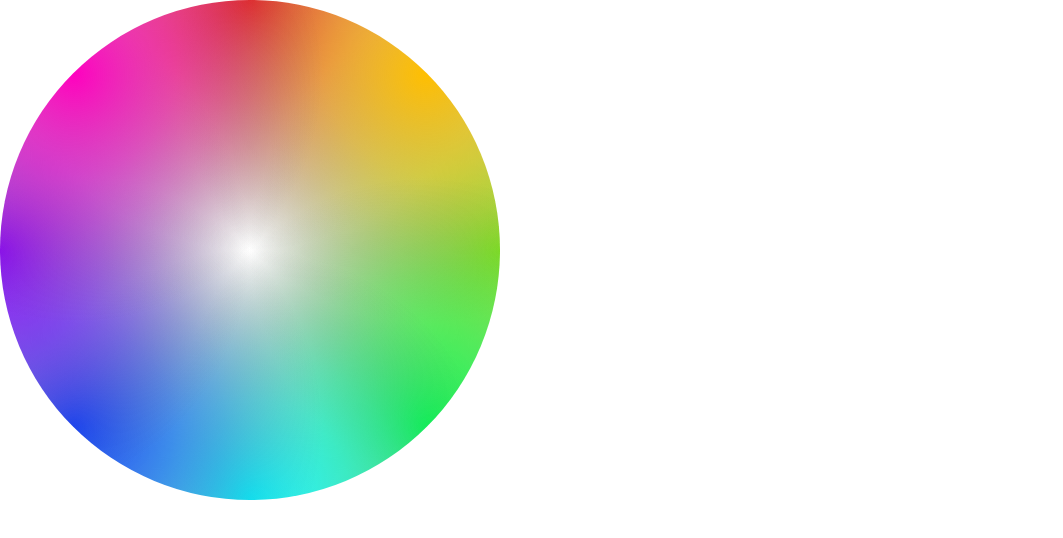
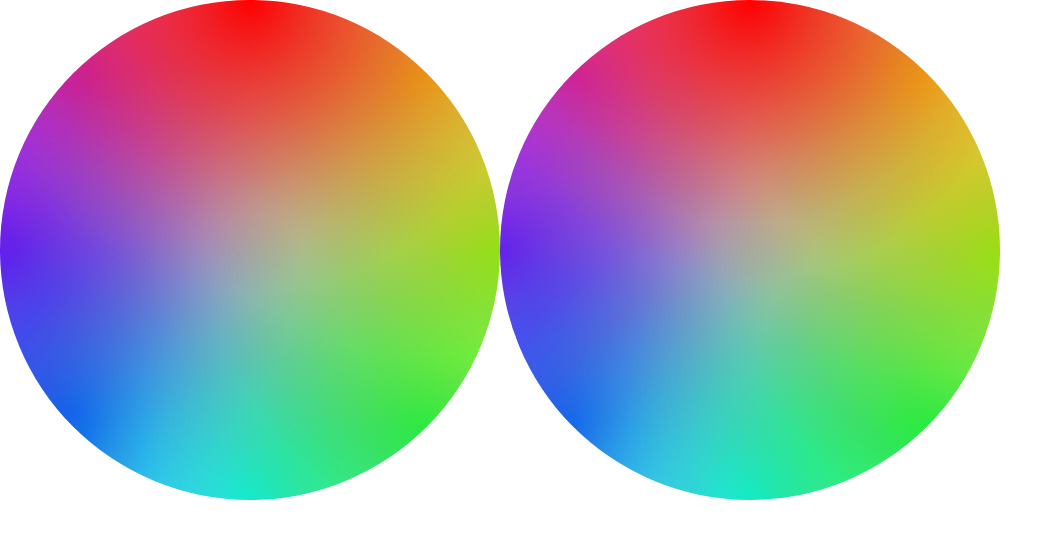
Before and after one commit to proamateurr/color-picker-project, a plain HTML site: page index.html in a window 1280 px wide. Shown: the whole page, without its empty margins (0-1063 px from the left). Drawn offline with Linux system fonts and the light colour scheme.

Commit message:
Done with gradient adjustments for now

```diff
--- a/index.html
+++ b/index.html
@@ -13,7 +13,9 @@
 <div id="selected-color"></div>
 
     <canvas id="canvas" width="500px" height="500px"></canvas>
-
+    <!-- <canvas id="canvas3" width="750px" height="500px"></canvas> -->
+    <canvas id="canvas2" width="500px" height="500px"></canvas>
+    <!-- <div id="canvas4"></div> -->
 <!--
     <div class="container">
         <div class="picker-content-holder">
--- a/index.js
+++ b/index.js
@@ -4,124 +4,124 @@ const ctx = canvas.getContext("2d");
 //Creating Gradients
 const gradient = ctx.createRadialGradient(
     canvas.width / 2, 0, 0,
-    canvas.width / 2, 0, canvas.width / 2
+    canvas.width / 2, 0, canvas.width * 1.17
   );
 
     gradient.addColorStop(0, 'red');
-    gradient.addColorStop(0.2, 'rgba(242, 13, 13, 0.8)');
-    gradient.addColorStop(0.4, 'rgba(230, 26, 26, 0.6)');
-    gradient.addColorStop(0.6, 'rgba(204, 51, 51, 0.4)');
-    gradient.addColorStop(0.8, 'rgba(166, 89, 89, 0.2)');
-    gradient.addColorStop(1, 'hsla(0, 0%, 50%, 0)');
+    gradient.addColorStop(0.1, 'rgba(242, 13, 13, 0.8)');
+    gradient.addColorStop(0.2, 'rgba(230, 26, 26, 0.6)');
+    gradient.addColorStop(0.3, 'rgba(204, 51, 51, 0.4)');
+    gradient.addColorStop(0.4, 'rgba(166, 89, 89, 0.2)');
+    gradient.addColorStop(0.5, 'hsla(0, 0%, 50%, 0)');
 
-const gradient2 = ctx.createRadialGradient(
+    const gradient2 = ctx.createRadialGradient(
+        canvas.width * 0.8535533905932738, canvas.height * 0.14644660940672622, 0,
+        canvas.width * 0.8535533905932738, canvas.height * 0.14644660940672622, canvas.width * 1.14
+      );
+
+      gradient2.addColorStop(0, '#ffbf00');
+      gradient2.addColorStop(0.1, 'rgba(242, 185, 13, 0.8)');
+      gradient2.addColorStop(0.2, 'rgba(230, 179, 26, 0.6)');
+      gradient2.addColorStop(0.3, 'rgba(204, 166, 51, 0.4)');
+      gradient2.addColorStop(0.4, 'rgba(166, 147, 89, 0.2)');
+      gradient2.addColorStop(0.5, 'hsla(0, 0%, 50%, 0)');
+
+const gradient3 = ctx.createRadialGradient(
     canvas.width, canvas.height / 2, 0,
-    canvas.width, canvas.height / 2, canvas.width / 2
+    canvas.width, canvas.height / 2, canvas.width * 1.17
   );
 
-  gradient2.addColorStop(0, '#80ff00');
-  gradient2.addColorStop(0.2, 'rgba(128, 242, 13, 0.8)');
-  gradient2.addColorStop(0.4, 'rgba(128, 230, 26, 0.6)');
-  gradient2.addColorStop(0.6, 'rgba(128, 204, 51, 0.4)');
-  gradient2.addColorStop(0.8, 'rgba(128, 166, 89, 0.2)');
-  gradient2.addColorStop(1, 'hsla(0, 0%, 50%, 0)');
-
-const gradient3 = ctx.createRadialGradient(
-    canvas.width * 0.8535533905932738, canvas.height * 0.14644660940672622, 0,
-    canvas.width * 0.8535533905932738, canvas.height * 0.14644660940672622, canvas.width / 2
-  );
-
-  gradient3.addColorStop(0, '#ffbf00');
-  gradient3.addColorStop(0.2, 'rgba(242, 185, 13, 0.8)');
-  gradient3.addColorStop(0.4, 'rgba(230, 179, 26, 0.6)');
-  gradient3.addColorStop(0.6, 'rgba(204, 166, 51, 0.4)');
-  gradient3.addColorStop(0.8, 'rgba(166, 147, 89, 0.2)');
-  gradient3.addColorStop(1, 'hsla(0, 0%, 50%, 0)');
+  gradient3.addColorStop(0, '#80ff00');
+  gradient3.addColorStop(0.1, 'rgba(128, 242, 13, 0.8)');
+  gradient3.addColorStop(0.2, 'rgba(128, 230, 26, 0.6)');
+  gradient3.addColorStop(0.3, 'rgba(128, 204, 51, 0.4)');
+  gradient3.addColorStop(0.4, 'rgba(128, 166, 89, 0.2)');
+  gradient3.addColorStop(0.5, 'hsla(0, 0%, 50%, 0)');
 
 const gradient4 = ctx.createRadialGradient(
     canvas.width * 0.8535533905932738, canvas.height * 0.8535533905932738, 0,
-    canvas.width * 0.8535533905932738, canvas.height * 0.8535533905932738, canvas.width / 2
+    canvas.width * 0.8535533905932738, canvas.height * 0.8535533905932738, canvas.width * 1.14
     );
 
     gradient4.addColorStop(0, '#00ff40');
-    gradient4.addColorStop(0.2, 'rgba(13, 242, 70, 0.8)');
-    gradient4.addColorStop(0.4, 'rgba(26, 230, 77, 0.6)');
-    gradient4.addColorStop(0.6, 'rgba(51, 204, 89, 0.4)');
-    gradient4.addColorStop(0.8, 'rgba(89, 166, 108, 0.2)');
-    gradient4.addColorStop(1, 'hsla(0, 0%, 50%, 0)');
+    gradient4.addColorStop(0.1, 'rgba(13, 242, 70, 0.8)');
+    gradient4.addColorStop(0.2, 'rgba(26, 230, 77, 0.6)');
+    gradient4.addColorStop(0.3, 'rgba(51, 204, 89, 0.4)');
+    gradient4.addColorStop(0.4, 'rgba(89, 166, 108, 0.2)');
+    gradient4.addColorStop(0.5, 'hsla(0, 0%, 50%, 0)');
 
-// Create the radial gradient
 const gradient5 = ctx.createRadialGradient(
     canvas.width * 0.50000000000001, canvas.height * 1, 0,
-    canvas.width * 0.50000000000001, canvas.height * 1, canvas.width / 2
+    canvas.width * 0.50000000000001, canvas.height * 1, canvas.width * 1.14
     );
 
     gradient5.addColorStop(0, '#0ff');
-    gradient5.addColorStop(0.2, 'rgba(13, 242, 242, 0.8)');
-    gradient5.addColorStop(0.4, 'rgba(26, 230, 230, 0.6)');
-    gradient5.addColorStop(0.6, 'rgba(51, 204, 204, 0.4)');
-    gradient5.addColorStop(0.8, 'rgba(89, 166, 166, 0.2)');
-    gradient5.addColorStop(1, 'hsla(0, 0%, 50%, 0)');
+    gradient5.addColorStop(0.1, 'rgba(13, 242, 242, 0.8)');
+    gradient5.addColorStop(0.2, 'rgba(26, 230, 230, 0.6)');
+    gradient5.addColorStop(0.3, 'rgba(51, 204, 204, 0.4)');
+    gradient5.addColorStop(0.4, 'rgba(89, 166, 166, 0.2)');
+    gradient5.addColorStop(0.5, 'hsla(0, 0%, 50%, 0)');
 
 const gradient6 = ctx.createRadialGradient(
-    canvas.width * 0.1464466094067263, canvas.height * 0.8535533905932738, 0,
-    canvas.width * 0.1464466094067263, canvas.height * 0.8535533905932738, canvas.width / 2
+    canvas.width * 0.1464466094067263, canvas.height * 0.8535533905932738, 15,
+    canvas.width * 0.1464466094067263, canvas.height * 0.8535533905932738, canvas.width * 1.14
     );
 
     gradient6.addColorStop(0, '#0040ff');
-    gradient6.addColorStop(0.2, 'rgba(13, 70, 242, 0.8)');
-    gradient6.addColorStop(0.4, 'rgba(26, 77, 230, 0.6)');
-    gradient6.addColorStop(0.6, 'rgba(51, 89, 204, 0.4)');
-    gradient6.addColorStop(0.8, 'rgba(89, 108, 166, 0.2)');
-    gradient6.addColorStop(1, 'hsla(0, 0%, 50%, 0)');
+    gradient6.addColorStop(0.1, 'rgba(13, 70, 242, 0.8)');
+    gradient6.addColorStop(0.2, 'rgba(26, 77, 230, 0.6)');
+    gradient6.addColorStop(0.3, 'rgba(51, 89, 204, 0.4)');
+    gradient6.addColorStop(0.4, 'rgba(89, 108, 166, 0.2)');
+    gradient6.addColorStop(0.5, 'hsla(0, 0%, 50%, 0)');
 
 const gradient7 = ctx.createRadialGradient(
-0, canvas.height * 0.50000000000001, 0,
-0, canvas.height * 0.50000000000001, canvas.width / 2
+0, canvas.height * 0.50000000000001, 15,
+0, canvas.height * 0.50000000000001, canvas.width * 1.17
 );
 
 gradient7.addColorStop(0, '#7f00ff');
-gradient7.addColorStop(0.2, 'rgba(128, 13, 242, 0.8)');
-gradient7.addColorStop(0.4, 'rgba(128, 26, 230, 0.6)');
-gradient7.addColorStop(0.6, 'rgba(128, 51, 204, 0.4)');
-gradient7.addColorStop(0.8, 'rgba(128, 89, 166, 0.2)');
-gradient7.addColorStop(1, 'hsla(0, 0%, 50%, 0)');
+gradient7.addColorStop(0.1, 'rgba(128, 13, 242, 0.8)');
+gradient7.addColorStop(0.2, 'rgba(128, 26, 230, 0.6)');
+gradient7.addColorStop(0.3, 'rgba(128, 51, 204, 0.4)');
+gradient7.addColorStop(0.4, 'rgba(128, 89, 166, 0.2)');
+gradient7.addColorStop(0.5, 'hsla(0, 0%, 50%, 0)');
 
 const gradient8 = ctx.createRadialGradient(
-canvas.width * 0.146447, canvas.height * 0.146447, 0,
-canvas.width * 0.146447, canvas.height * 0.146447, canvas.width / 2
+canvas.width * 0.146447, canvas.height * 0.146447, 15,
+canvas.width * 0.146447, canvas.height * 0.146447, canvas.width * 1.14
 );
 
-gradient8.addColorStop(0, 'rgb(255, 0, 191)');
-gradient8.addColorStop(0.2, 'rgba(242, 13, 185, 0.8)');
-gradient8.addColorStop(0.4, 'rgba(230, 26, 179, 0.6)');
-gradient8.addColorStop(0.6, 'rgba(204, 51, 166, 0.4)');
-gradient8.addColorStop(0.8, 'rgba(166, 89, 147, 0.2)');
-gradient8.addColorStop(1, 'rgba(128, 128, 128, 0)');
+gradient8.addColorStop(0, '#ff00bf');
+gradient8.addColorStop(0.1, 'rgba(242, 13, 185, 0.8)');
+gradient8.addColorStop(0.2, 'rgba(230, 26, 179, 0.6)');
+gradient8.addColorStop(0.3, 'rgba(204, 51, 166, 0.4)');
+gradient8.addColorStop(0.4, 'rgba(166, 89, 147, 0.2)');
+gradient8.addColorStop(0.5, 'hsla(0, 0%, 50%, 0)');
 
-// Apply the gradient to the canvas
-ctx.fillStyle = gradient;
+//Apply the gradient to the canvas
+
+ctx.fillStyle = gradient8;
+ctx.fillRect(0, 0, canvas.width, canvas.height);
+
+ctx.fillStyle = gradient7;
+ctx.fillRect(0, 0, canvas.width, canvas.height);
+
+ctx.fillStyle = gradient6;
+ctx.fillRect(0, 0, canvas.width, canvas.height);
+
+ctx.fillStyle = gradient5;
+ctx.fillRect(0, 0, canvas.width, canvas.height);
+
+ctx.fillStyle = gradient4;
+ctx.fillRect(0, 0, canvas.width, canvas.height);
+
+ctx.fillStyle = gradient3;
 ctx.fillRect(0, 0, canvas.width, canvas.height);
 
 ctx.fillStyle = gradient2;
 ctx.fillRect(0, 0, canvas.width, canvas.height);
 
-ctx.fillStyle = gradient3;
-ctx.fillRect(0, 0, canvas.width, canvas.height);
-
-ctx.fillStyle = gradient4;
-ctx.fillRect(0, 0, canvas.width, canvas.height);
-
-ctx.fillStyle = gradient5;
-ctx.fillRect(0, 0, canvas.width, canvas.height);
-
-ctx.fillStyle = gradient6;
-ctx.fillRect(0, 0, canvas.width, canvas.height);
-
-ctx.fillStyle = gradient7;
-ctx.fillRect(0, 0, canvas.width, canvas.height);
-
-ctx.fillStyle = gradient8;
+ctx.fillStyle = gradient;
 ctx.fillRect(0, 0, canvas.width, canvas.height);
 
 
@@ -144,3 +144,32 @@ function pick(event, destination) {
 
 canvas.addEventListener("mousemove", (event) => pick(event, hoveredColor));
 canvas.addEventListener("click", (event) => pick(event, selectedColor));
+
+
+
+// HERE
+// const interval = 3;
+// const radius = canvas.width / 2;
+
+// for (let i = 0; i < interval; i++) {
+// 	const cos = Math.abs(calcCos(i * (360 / interval)));
+// 	const sin = Math.abs(calcSin(i * (360 / interval)));
+// 	const tan = Math.abs(calcTan(i * (360 / interval)));
+
+// 	const x0 = radius * cos; // The x-axis coordinate of the start circle.
+// 	const y0 = radius - radius * cos; // The y-axis coordinate of the start circle.
+// 	const r0 = 0; // The radius of the start circle. Must be non-negative and finite.
+// 	const x1 = radius * cos; // The x-axis coordinate of the end circle.
+// 	const y1 = radius - radius * cos; // The y-axis coordinate of the end circle.
+// 	const r1 = radius; // The radius of the end circle. Must be non-negative and finite.
+// 	const gradient = ctx.createRadialGradient(x0, y0, r0, x1, y1, r1);
+// 	if (i === 1) {
+// 		gradient.addColorStop(0, "#00FF00");
+// 	} else {
+// 		gradient.addColorStop(0, "#FF0000");
+// 	}
+
+// 	gradient.addColorStop(1, "#FFFFFF");
+// 	ctx.fillStyle = gradient;
+// 	ctx.fillRect(0, 0, canvas.width, canvas.height);
+// }
--- a/styles.css
+++ b/styles.css
@@ -4,6 +4,8 @@ html * {
 
 body {
     margin: auto;
+    display: flex;
+    flex-wrap: wrap;
 }
 
 div {
@@ -82,8 +84,7 @@ div {
 
 
 #overlay {
-    width:500px;
-    height:500px;
+
     background: radial-gradient(circle at 50% 0,red,rgba(242,13,13,.8) 10%,rgba(230,26,26,.6) 20%,rgba(204,51,51,.4) 30%,rgba(166,89,89,.2) 40%,hsla(0,0%,50%,0) 50%),radial-gradient(circle at 85.35533905932738% 14.644660940672622%,#ffbf00,rgba(242,185,13,.8) 10%,rgba(230,179,26,.6) 20%,rgba(204,166,51,.4) 30%,rgba(166,147,89,.2) 40%,hsla(0,0%,50%,0) 50%),radial-gradient(circle at 100% 50%,#80ff00,rgba(128,242,13,.8) 10%,rgba(128,230,26,.6) 20%,rgba(128,204,51,.4) 30%,rgba(128,166,89,.2) 40%,hsla(0,0%,50%,0) 50%),radial-gradient(circle at 85.35533905932738% 85.35533905932738%,#00ff40,rgba(13,242,70,.8) 10%,rgba(26,230,77,.6) 20%,rgba(51,204,89,.4) 30%,rgba(89,166,108,.2) 40%,hsla(0,0%,50%,0) 50%),radial-gradient(circle at 50.00000000000001% 100%,#0ff,rgba(13,242,242,.8) 10%,rgba(26,230,230,.6) 20%,rgba(51,204,204,.4) 30%,rgba(89,166,166,.2) 40%,hsla(0,0%,50%,0) 50%),radial-gradient(circle at 14.64466094067263% 85.35533905932738%,#0040ff,rgba(13,70,242,.8) 10%,rgba(26,77,230,.6) 20%,rgba(51,89,204,.4) 30%,rgba(89,108,166,.2) 40%,hsla(0,0%,50%,0) 50%),radial-gradient(circle at 0 50.00000000000001%,#7f00ff,rgba(128,13,242,.8) 10%,rgba(128,26,230,.6) 20%,rgba(128,51,204,.4) 30%,rgba(128,89,166,.2) 40%,hsla(0,0%,50%,0) 50%),radial-gradient(circle at 14.644660940672615% 14.64466094067263%,#ff00bf,rgba(242,13,185,.8) 10%,rgba(230,26,179,.6) 20%,rgba(204,51,166,.4) 30%,rgba(166,89,147,.2) 40%,hsla(0,0%,50%,0) 50%);
     }
 
@@ -91,3 +92,19 @@ div {
 #canvas {
     border-radius: 100%;
 }
+
+#canvas2 {
+    border-radius: 100%;
+    background: radial-gradient(circle at 50% 0,red,rgba(242,13,13,.8) 10%,rgba(230,26,26,.6) 20%,rgba(204,51,51,.4) 30%,rgba(166,89,89,.2) 40%,hsla(0,0%,50%,0) 50%),radial-gradient(circle at 85.35533905932738% 14.644660940672622%,#ffbf00,rgba(242,185,13,.8) 10%,rgba(230,179,26,.6) 20%,rgba(204,166,51,.4) 30%,rgba(166,147,89,.2) 40%,hsla(0,0%,50%,0) 50%),radial-gradient(circle at 100% 50%,#80ff00,rgba(128,242,13,.8) 10%,rgba(128,230,26,.6) 20%,rgba(128,204,51,.4) 30%,rgba(128,166,89,.2) 40%,hsla(0,0%,50%,0) 50%),radial-gradient(circle at 85.35533905932738% 85.35533905932738%,#00ff40,rgba(13,242,70,.8) 10%,rgba(26,230,77,.6) 20%,rgba(51,204,89,.4) 30%,rgba(89,166,108,.2) 40%,hsla(0,0%,50%,0) 50%),radial-gradient(circle at 50.00000000000001% 100%,#0ff,rgba(13,242,242,.8) 10%,rgba(26,230,230,.6) 20%,rgba(51,204,204,.4) 30%,rgba(89,166,166,.2) 40%,hsla(0,0%,50%,0) 50%),radial-gradient(circle at 14.64466094067263% 85.35533905932738%,#0040ff,rgba(13,70,242,.8) 10%,rgba(26,77,230,.6) 20%,rgba(51,89,204,.4) 30%,rgba(89,108,166,.2) 40%,hsla(0,0%,50%,0) 50%),radial-gradient(circle at 0 50.00000000000001%,#7f00ff,rgba(128,13,242,.8) 10%,rgba(128,26,230,.6) 20%,rgba(128,51,204,.4) 30%,rgba(128,89,166,.2) 40%,hsla(0,0%,50%,0) 50%),radial-gradient(circle at 14.644660940672615% 14.64466094067263%,#ff00bf,rgba(242,13,185,.8) 10%,rgba(230,26,179,.6) 20%,rgba(204,51,166,.4) 30%,rgba(166,89,147,.2) 40%,hsla(0,0%,50%,0) 50%);
+}
+
+#canvas3 {
+    border-radius: 100%;
+    background: radial-gradient(circle at 50% 0,red,rgba(242,13,13,.8) 10%,rgba(230,26,26,.6) 20%,rgba(204,51,51,.4) 30%,rgba(166,89,89,.2) 40%,hsla(0,0%,50%,0) 50%);
+}
+
+#canvas4 {
+    width:500px;
+    height:500px;
+    background: radial-gradient(circle at 14.644660940672615% 14.64466094067263%,#ff00bf,rgba(242,13,185,.8) 10%,rgba(230,26,179,.6) 20%,rgba(204,51,166,.4) 30%,rgba(166,89,147,.2) 40%,hsla(0,0%,50%,0) 50%);
+}
```
